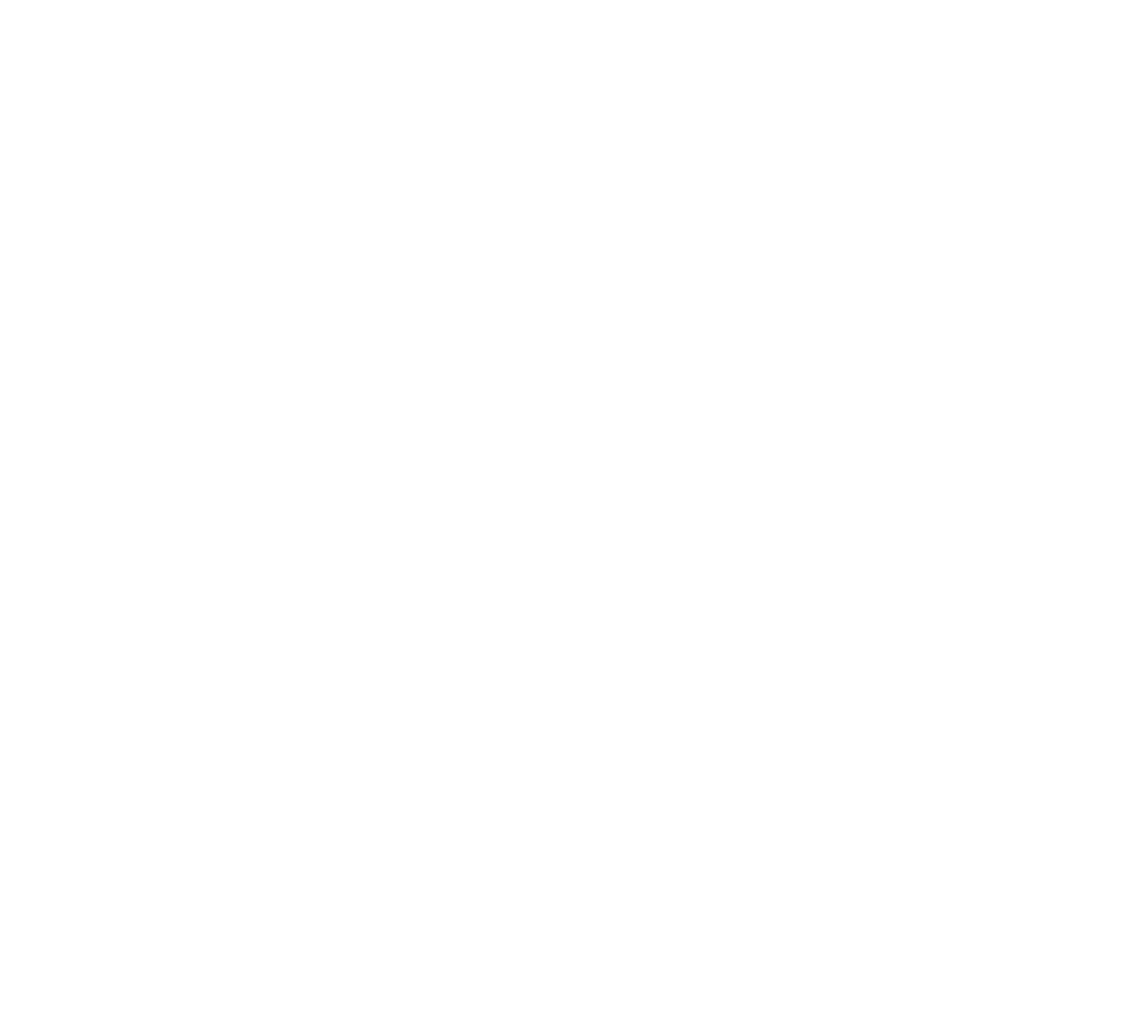
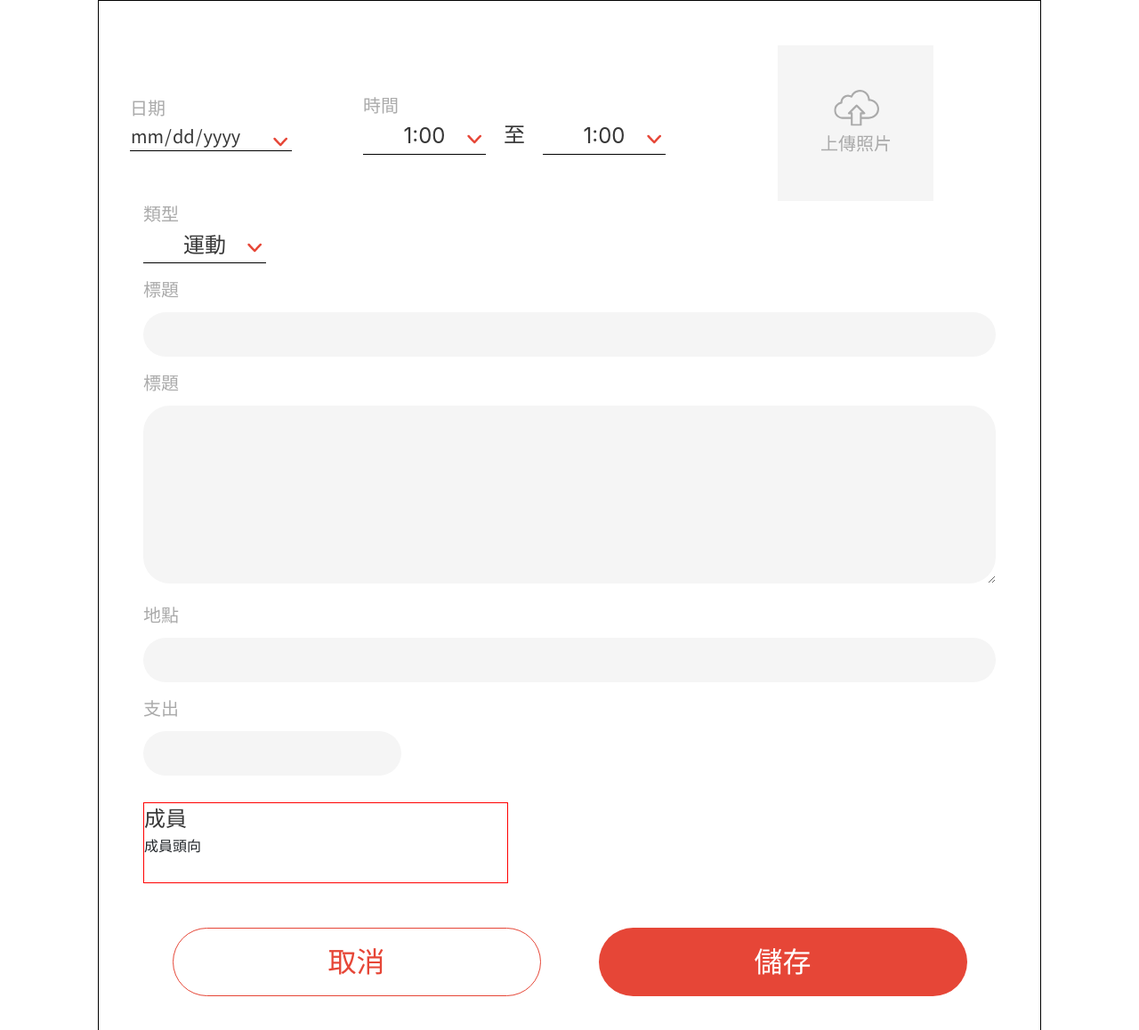
Before and after one commit to zackht/GOSPORT_4, a React (Create React App) app in the folder gosport/: page / in a window 1280 px wide. Shown: the top 1158 px of the page at 89% size. Before the commit the page ends 800 px from the top, so only its background shows below. Built offline with nearby package versions, Linux system fonts and the light colour scheme.

Commit message:
加入後台球隊建立活動頁面css選擇器不要用input[type=date]這種的

```diff
--- a/gosport/package.json
+++ b/gosport/package.json
@@ -9,7 +9,7 @@
     "bootstrap": "^4.6.2",
     "react": "^18.2.0",
     "react-dom": "^18.2.0",
-    "react-scripts": "5.0.1",
+    "react-scripts": "^5.0.1",
     "web-vitals": "^2.1.4"
   },
   "scripts": {
--- a/gosport/src/back/backarticleteam.jsx
+++ b/gosport/src/back/backarticleteam.jsx
@@ -2,13 +2,109 @@ import React, { Component } from 'react';
 import backteam from './backarticleteam.module.css';
 import 'bootstrap/dist/css/bootstrap.min.css';
 import group41 from "./icon/Group 41.png";
+import a from "./icon/上傳照片.svg";
+
+
 class Backteam extends Component {
     state = {}
 
     render() {
         return (
             <React.Fragment>
+                <div className={`container ${backteam.div0}`}>
+                    <div className={`row ${backteam.div7}`}>
+                        <div>
+                            <div className={backteam.div1}>
+                                <span className={backteam.font1}>日期</span>
+                                <div className={backteam.dateimg}>
+                                    <input type="date" name="inputdate" className={`date ${backteam.font}`} />
+                                    <img className={backteam.selectedDate} src={group41} alt="" />
+                                </div>
+                            </div>
+                        </div>
+                        <div className={backteam.div4}>
+                            <span className={backteam.font1}>時間</span>
+                            <div className={`d-flex`}>
+                                <div className={backteam.div2}>
+                                    <select name="" id="" className={`${backteam.div3} ${backteam.font}`}>
+                                        <option value="">1:00</option>
+                                        <option value="">2:00</option>
+                                        <option value="">3:00</option>
+                                        <option value="">4:00</option>
+                                        <option value="">5:00</option>
+                                    </select>
+                                    <img className={backteam.selectimg} src={group41} alt="" />
+                                </div>
+                                <div className={backteam.font}>
+                                    至
+                                </div>
+                                <div className={backteam.div5}>
+                                    <select name="" id="" className={`${backteam.div3} ${backteam.font}`}>
+                                        <option value="">1:00</option>
+                                        <option value="">2:00</option>
+                                        <option value="">3:00</option>
+                                        <option value="">4:00</option>
+                                        <option value="">5:00</option>
+                                    </select>
+                                    <img className={backteam.selectimg} src={group41} alt="" />
+                                </div>
+                            </div>
+                        </div>
+                        <div className={backteam.div6}>
+                            <img src={a} alt="" />
+                        </div>
+                    </div>
+                    <div>
+                        <span className={backteam.font1}>類型</span>
+                        <div className={`d-flex`}>
+                            <div className={backteam.div2}>
+                                <select name="" id="" className={`${backteam.div3} ${backteam.font}`}>
+                                    <option value="">運動</option>
+                                    <option value="">聚餐</option>
+                                </select>
+                                <img className={backteam.selectimg} src={group41} alt="" />
+                            </div>
+                            <div className={backteam.font}>
+                            </div>
+                        </div>
+                    </div>
+                    <div className={backteam.div8}>
+                        <span className={backteam.font1}>標題</span>
+                        <div>
+                            <input type="text" className={`${backteam.input1} ${backteam.font}`} />
+                        </div>
+                    </div>
+                    <div className={backteam.div8}>
+                        <span className={backteam.font1}>標題</span>
+                        <div>
+                            <textarea name="" id="" cols="30" rows="10" maxlength="100" className={`${backteam.input2} ${backteam.font}`}>
 
+                            </textarea>
+                        </div>
+                    </div>
+                    <div className={backteam.div8}>
+                        <span className={backteam.font1}>地點</span>
+                        <div>
+                            <input type="text" className={`${backteam.input1} ${backteam.font}`} />
+                        </div>
+                    </div>
+                    <div className={backteam.div8}>
+                        <span className={backteam.font1}>支出</span>
+                        <div>
+                            <input type="number" className={`${backteam.input3} ${backteam.font}`} />
+                        </div>
+                    </div>
+                    <div className={backteam.div9}>
+                        <span className={backteam.font}>成員</span>
+                        <div>
+                            成員頭向
+                        </div>
+                    </div>
+                    <div className={`${backteam.div10} d-flex justify-content-around`}>
+                        <button className={backteam.button1}>取消</button>
+                        <button className={backteam.button2}>儲存</button>
+                    </div>
+                </div>
             </React.Fragment>
         );
     }
--- a/gosport/src/back/backarticleteam.module.css
+++ b/gosport/src/back/backarticleteam.module.css
@@ -1,31 +1,148 @@
-body{
-    display: flex;
-    justify-content: center;
-}
-font{
-    font-size: 24px;
-    color: #383838;
+
+
+* {
+    margin: 0;
+    padding: 0;
 }
 .div0{
+    padding: 50px;
     height: 1180px;
     width: 1060px;
     border: 1px solid black;
     box-sizing: border-box;
-    padding: 50px;
+}
+.font{
+    font-size: 24px;
+    color: #383838;
+}
+.font1{
+    font-size: 20px;
+    color: #aaaaaa;
+}
+.date{
+    position: relative;
+    border: none;
+    border-bottom: 1px black solid;
+    line-height: 30px;
+    background-color: transparent;
+    z-index: 2;
+    height: 40px;
+    text-align: center;
 }
 .div1{
     position: relative;
-    margin-top: 10px;
+    margin-right: 80px;
 }
 .div2{
-    border: 1px solid blue;
+    position: relative;
+    margin-right: 20px;
+}
+.div5{
+    position: relative;
+    margin-left: 20px;
+}
+.div3{
+    appearance:none;
+    width: 138px;
+    height: 40px;
+    text-align: center;
+    border: none;
+    border-bottom: 1px solid black;
     box-sizing: border-box;
+    position: relative;
+    z-index: 2;
+    background-color: transparent;
 }
-.input{
-    position: relative;
+input[type="date"]::-webkit-calendar-picker-indicator {
+    width: 27px;
+    opacity: 0;
 }
-.selectedDate {
+.selectedDate{
     position: absolute;
-    top: 0px;
+    top: 40px;
     right: 0px;
 }
+.selectimg{
+    position: absolute;
+    top: 10px;
+    right: 0px;
+}
+.div4{
+
+    margin-right: 126px;
+}
+.div6{
+    width: 175px;
+    height: 175px;
+    max-width: 227.5px;
+    max-height: 227.5px;
+    background-color: rgb(245, 245, 245);
+    display: flex;
+    justify-content: center;
+    align-items: center;
+}
+.div7{
+    align-items: center;
+}
+.div8{
+    margin-top: 15px;
+}
+.input1{
+    background-color: #f5f5f5;
+    border-radius: 30px;
+    width: 100%;
+    border: none;
+    height: 50px;
+    margin-top: 10px;
+    padding-left: 30px;
+}
+.input2{
+    background-color: #f5f5f5;
+    border-radius: 30px;
+    width: 100%;
+    border: none;
+    height: 200px;
+    margin-top: 10px;
+    padding-left: 30px;
+    padding-top: 10px;
+}
+.input3{
+    background-color: #f5f5f5;
+    border-radius: 30px;
+    width: 290px;
+    border: none;
+    height: 50px;
+    margin-top: 10px;
+    padding-left: 30px;
+    padding-top: 10px;
+}
+.div9{
+    width: 410px;
+    height: 91px;
+    border: 1px solid red;
+    box-sizing: border-box;
+    margin-top: 30px;
+}
+.div10{
+    width: 100%;
+    margin-top: 50px;
+}
+.button1{
+    width: 414px;
+    height: 77px;
+    border: 1px solid #e64637;
+    background-color: white;
+    border-radius: 50px;
+    font-size: 32px;
+    color: #e64637;
+}
+.button2{
+    width: 414px;
+    height: 77px;
+    background-color: #e64637;
+    border-radius: 50px;
+    border: none;
+    font-size: 32px;
+    color: white;
+
+}
--- a/gosport/src/index.js
+++ b/gosport/src/index.js
@@ -5,6 +5,7 @@ import Side2 from './side/rentsid_more';
 import Backqa from './back/backqa';
 import reportWebVitals from './reportWebVitals';
 import Backteam from './back/backarticleteam';
+
 
 const root = ReactDOM.createRoot(document.getElementById('root'));
 root.render(
--- a/gosport/src/side/rentsid_more.jsx
+++ b/gosport/src/side/rentsid_more.jsx
@@ -151,7 +151,7 @@ class Side2 extends Component {
                     <span>數量</span>
                     <div className={`d-flex`}>
                       <div onClick={this.minus} className={side2.buttom3} id="add">-</div>
-                      <input type="number" id="my-input" value={this.state.count} min="0" max="10" step="1" />
+                      <input type="number" className={side2.input} id="my-input" value={this.state.count} min="0" max="10" step="1" />
                       <div onClick={this.add} className={side2.buttom3} id="minus">+</div>
                     </div>
                   </div>
--- a/gosport/src/side/rentside_more.module.css
+++ b/gosport/src/side/rentside_more.module.css
@@ -78,7 +78,7 @@ input[type=number]::-webkit-outer-spin-button,
 input[type=number]::-webkit-inner-spin-button{
     appearance: none;
 }
-input[type=number]{
+.input{
     appearance: textfield;
     text-align: center;
     font-size: 16px;
```
Also changed, not shown: gosport/src/back/icon/上傳照片.svg (added), 1 other file (tests, documents, lock files or other folders).
